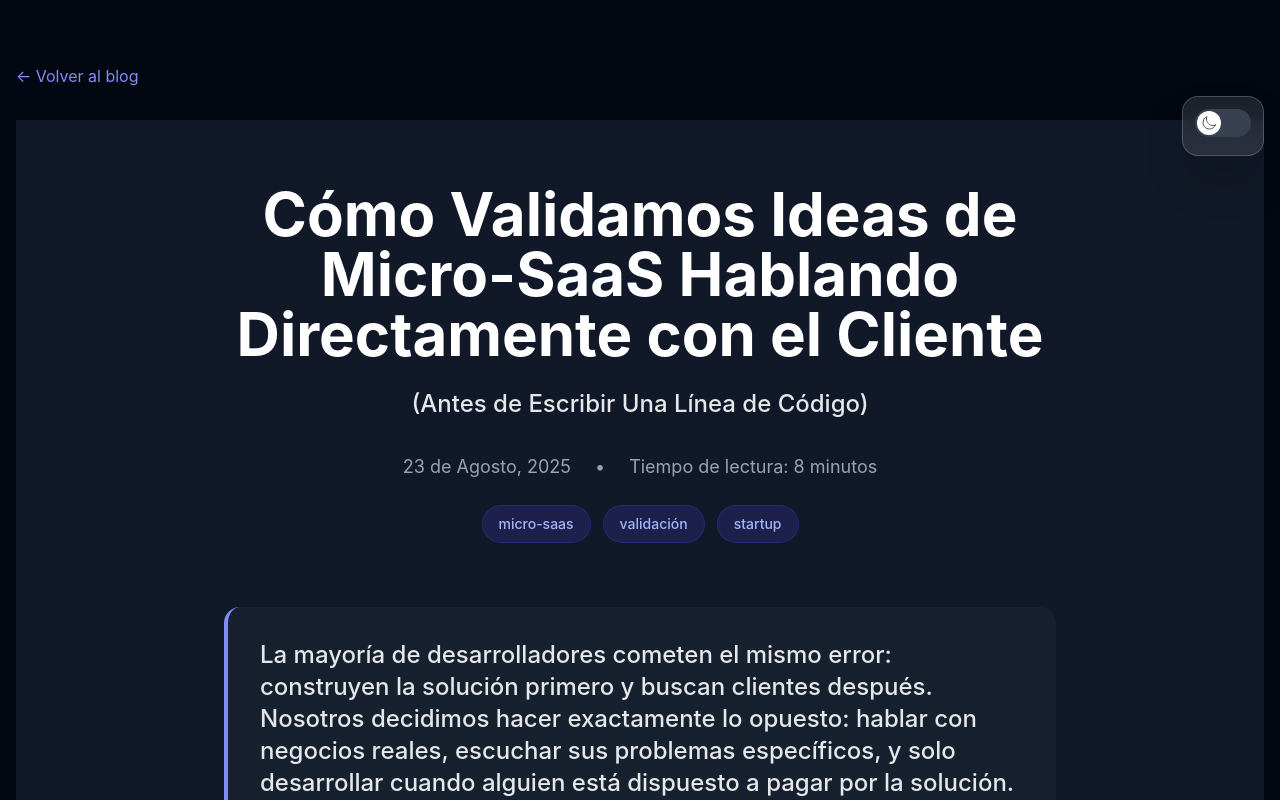
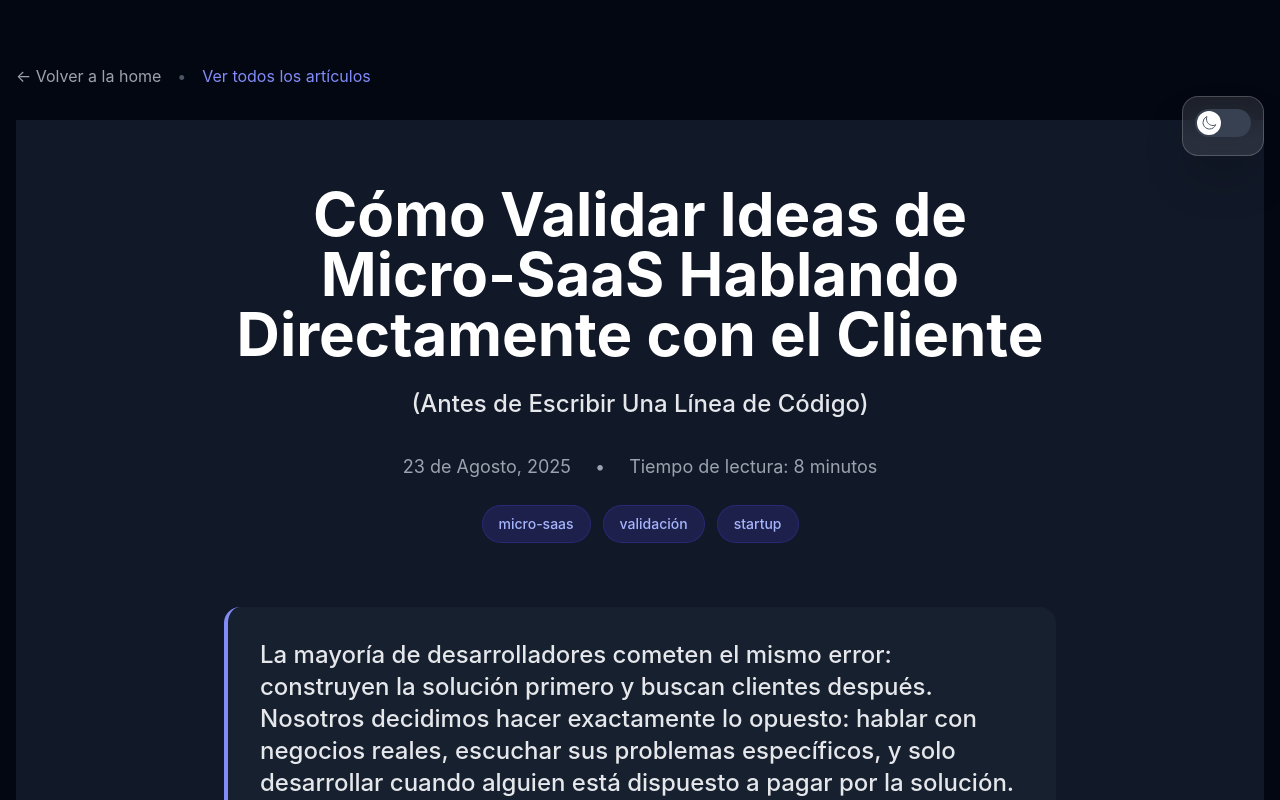
Before and after one commit to saridevelop/friendstech.holding-landing, a Next.js app: page /blog/como-validar-micro-saas-problem-first in a window 1280 px wide. Shown: the top 800 px of the page. Built offline with nearby package versions, Linux system fonts and the light colour scheme.

Commit message:
link para volver a la home desde el blog

```diff
--- a/src/app/blog/[slug]/page.tsx
+++ b/src/app/blog/[slug]/page.tsx
@@ -43,12 +43,19 @@ export default function ArticlePage({ params }: ArticlePageProps) {
     <ReadingModeProvider>
       <Header />
       <main className="container mx-auto px-4 py-16">
-        <div className="mb-8">
+        <div className="mb-8 flex gap-4">
+          <Link
+            href="/"
+            className="text-gray-400 hover:text-gray-300 transition-colors"
+          >
+            ← Volver a la home
+          </Link>
+          <span className="text-gray-600">•</span>
           <Link
             href="/blog"
             className="text-indigo-400 hover:text-indigo-300 transition-colors"
           >
-            ← Volver al blog
+            Ver todos los artículos
           </Link>
         </div>
 
--- a/src/app/blog/page.tsx
+++ b/src/app/blog/page.tsx
@@ -3,6 +3,7 @@ import { getAllArticles } from '@/lib/articles'
 import NewsletterSection from '@/components/NewsletterSection'
 import Header from '@/components/Header'
 import Footer from '@/components/Footer'
+import Link from 'next/link'
 
 export default function BlogPage() {
   const articles = getAllArticles()
@@ -11,6 +12,15 @@ export default function BlogPage() {
     <>
       <Header />
       <main className="container mx-auto px-4 py-16">
+        <div className="mb-8">
+          <Link
+            href="/"
+            className="text-gray-400 hover:text-gray-300 transition-colors"
+          >
+            ← Volver a la home
+          </Link>
+        </div>
+
         <div className="text-center mb-12">
           <h1 className="text-4xl md:text-5xl font-bold text-white mb-4">Blog Técnico</h1>
           <p className="text-xl text-gray-400 max-w-2xl mx-auto">
--- a/src/components/articles/ComoValidarMicroSaasArticle.tsx
+++ b/src/components/articles/ComoValidarMicroSaasArticle.tsx
@@ -21,7 +21,7 @@ export default function ComoValidarMicroSaasArticle() {
       <article className={`max-w-4xl mx-auto px-8 py-16 text-lg leading-relaxed`}>
         <div className="text-center mb-16">
           <h1 className={`text-4xl md:text-5xl lg:text-6xl font-bold mb-6 leading-tight ${headingClasses}`}>
-            Cómo Validamos Ideas de Micro-SaaS Hablando Directamente con el Cliente
+            Cómo Validar Ideas de Micro-SaaS Hablando Directamente con el Cliente
           </h1>
           <h2 className={`text-xl md:text-2xl font-medium mb-8 ${subheadingClasses}`}>
             (Antes de Escribir Una Línea de Código)
--- a/src/lib/articles.ts
+++ b/src/lib/articles.ts
@@ -13,7 +13,7 @@ export interface Article {
 export const articles: Article[] = [
   {
     id: '1',
-    title: 'Cómo Validamos Ideas de Micro-SaaS Hablando Directamente con el Cliente (Antes de Escribir Una Línea de Código)',
+    title: 'Cómo Validar Ideas de Micro-SaaS Hablando Directamente con el Cliente (Antes de Escribir Una Línea de Código)',
     description: 'La mayoría de desarrolladores cometen el mismo error: construyen la solución primero y buscan clientes después. Nosotros decidimos hacer exactamente lo opuesto.',
     date: '23 de Agosto, 2025',
     slug: 'como-validar-micro-saas-problem-first',
```
